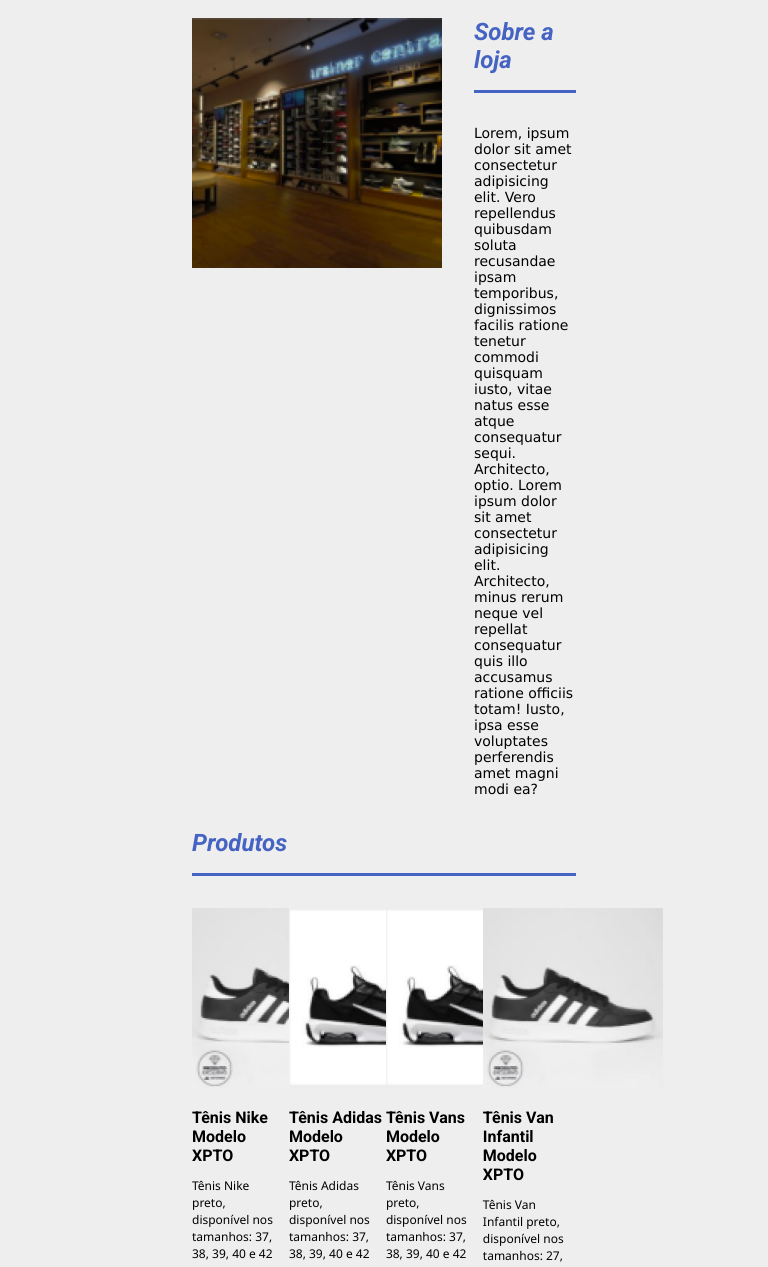
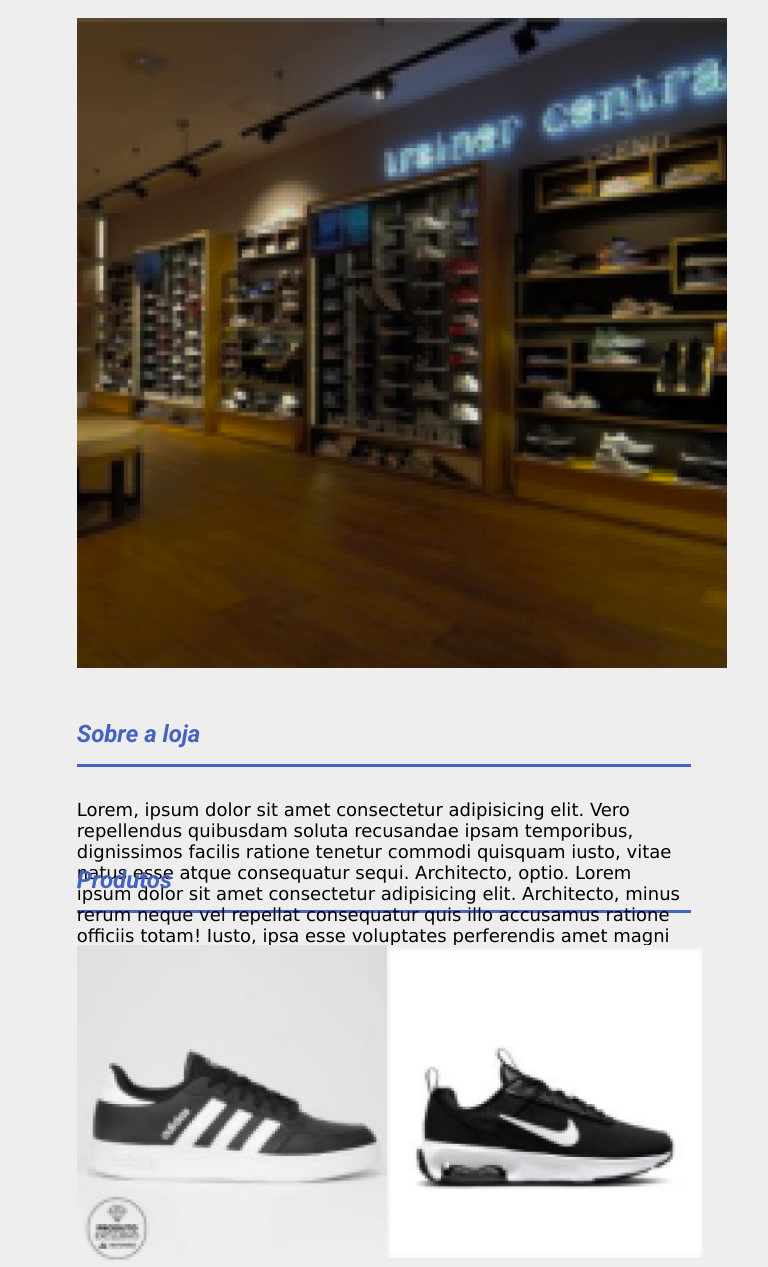
Before and after one commit to redscipher/ex-11-loja, a plain HTML site: page index.html in a window 768 px wide. Shown: the part 49-1316 px from the top of the page. Drawn offline with Linux system fonts and the light colour scheme.

Commit message:
feat: adicionando responsividade

```diff
--- a/estilos_css/index.css
+++ b/estilos_css/index.css
@@ -7,8 +7,8 @@
 
 /* classes: pais */
 .clsPrincipal{
-    max-width: 100vw;
-    width: 50%;
+    max-width: 1024px;
+    width: 100%;
     /* p/ centralizar */
     margin: 0 auto;
 }
@@ -26,6 +26,10 @@
 }
 
 /* classes elementos: pais */
+.clsProdutos li:hover{
+    background-color: #e8dfdf;
+}
+
 .clsSobre p{
     font-family: Verdana, Geneva, Tahoma, sans-serif;
     font-size: 14px;
@@ -83,7 +87,7 @@ p{
 /* elementos: nivel 1 */
 section h2{
     font-family: 'Roboto', 'sans-serif';
-    font-size: 24px;
+    font-size: 18px;
     font-weight: bold;
     font-style: italic;
     /* cores */
@@ -109,8 +113,8 @@ li img
 }
 
 li img{
-    width: 180px;
-    height: 180px;
+    width: 248px;
+    height: 248px;
 }
 
 li button{
@@ -158,6 +162,60 @@ header .clsPrincipal{
 
 /* IDs: pais */
 #idImgSobreLoja{
-    width: 250px;
-    height: 250px;
+    width: 400px;
+    height: 400px;
 }
+
+/* == responsividades
+    tablet */
+@media screen and (max-width: 1023px) and (min-width: 641px){
+    /* classes: pais */
+    .clsPrincipal{
+        width: 80%;
+    }
+
+    .clsSobre{
+        display: block;
+    }
+
+    /* classes elementos: pais */
+    li img{
+        width: 318px;
+        height: 318px;
+    }
+
+    .clsProdutos{
+        grid-template-columns: repeat(2, 49.5%);
+        /* cria espacamentos entre as colunas + linhas */
+        column-gap: 1%;
+        row-gap: 5%;
+    }
+
+    /* elementos: pais */
+    section{
+        width: 100%;
+        height: 100vh;
+    }
+
+    /* elementos: nivel 1 */
+    .clsSobre p{
+        font-size: 18px;
+    }
+
+    section div{
+        margin-left: 0;
+    }
+
+    section h2{
+        font-size: 24px;
+        /* espacamento */
+        padding-top: 16px;
+        margin-top: 32px;
+    }
+
+    /* IDs: pais */
+    #idImgSobreLoja{
+        width: 650px;
+        height: 650px;
+    }
+}
--- a/index.html
+++ b/index.html
@@ -77,7 +77,8 @@
                     </picture>
                     <!-- subtitulo -->
                     <Strong>
-                        Tênis Adidas Modelo XPTO
+                        Tênis Adidas Modelo <br>
+                        XPTO
                     </Strong>
                     <!-- informacao -->
                     <p>
@@ -112,7 +113,8 @@
                     </picture>
                     <!-- subtitulo -->
                     <Strong>
-                        Tênis Van Infantil Modelo XPTO
+                        Tênis Van Infantil <br>
+                        Modelo XPTO
                     </Strong>
                     <!-- informacao -->
                     <p>
```
